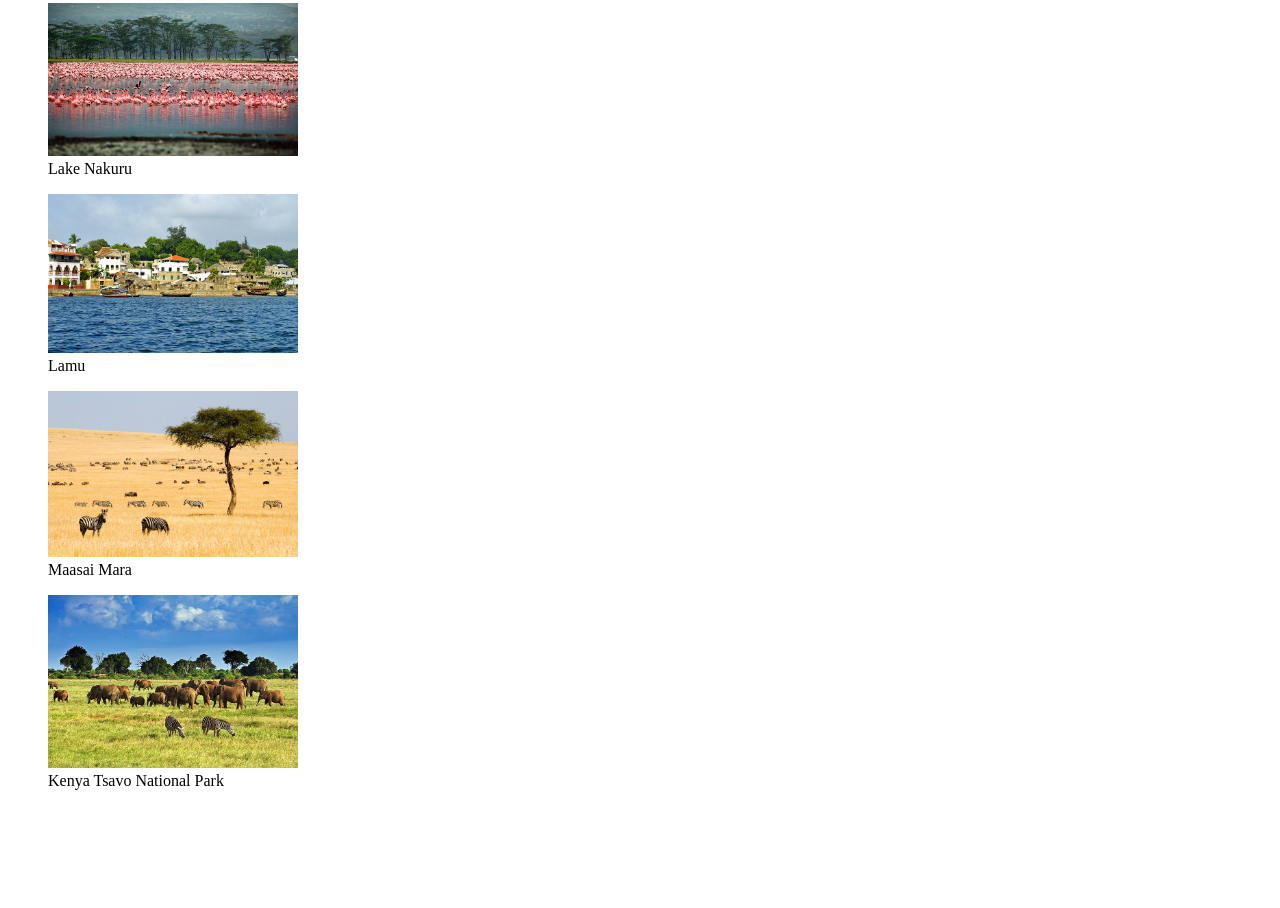
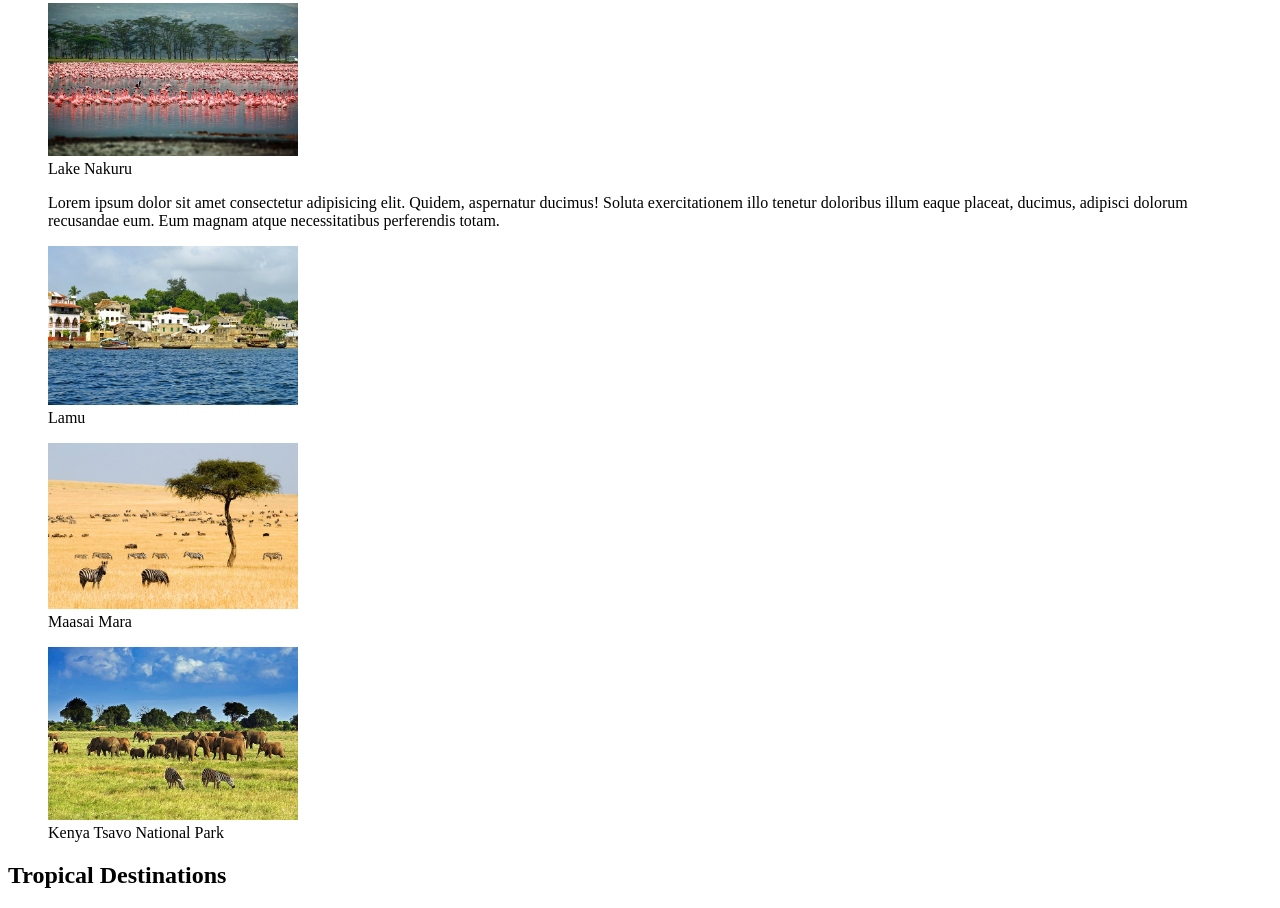
Before and after one commit to DerrickOdhiambo/travel, a plain HTML site: page index.html in a window 1280 px wide. Shown: the part 196-1104 px from the top of the page. Before the commit the page ends 1002 px from the top, so only its background shows below. Drawn offline with Linux system fonts and the light colour scheme.

Commit message:
add images, their caprion and a descriptive paragraph

```diff
--- a/index.html
+++ b/index.html
@@ -17,6 +17,7 @@
     <figure>
       <img src="/images/kenya-lake-nakuru-national-park.jpg" alt="" style="width: 250px;">
       <figcaption>Lake Nakuru</figcaption>
+      <p>Lorem ipsum dolor sit amet consectetur adipisicing elit. Quidem, aspernatur ducimus! Soluta exercitationem illo tenetur doloribus illum eaque placeat, ducimus, adipisci dolorum recusandae eum. Eum magnam atque necessitatibus perferendis totam.</p>
     </figure>
     <figure>
       <img src="/images/kenya-lamu.jpg" alt="" style="width: 250px;">
@@ -31,5 +32,9 @@
       <figcaption>Kenya Tsavo National Park</figcaption>
     </figure>
   </div>
+  <div class="tropical">
+    <h2>Tropical Destinations</h2>
+
+  </div>
 </body>
 </html>
```
